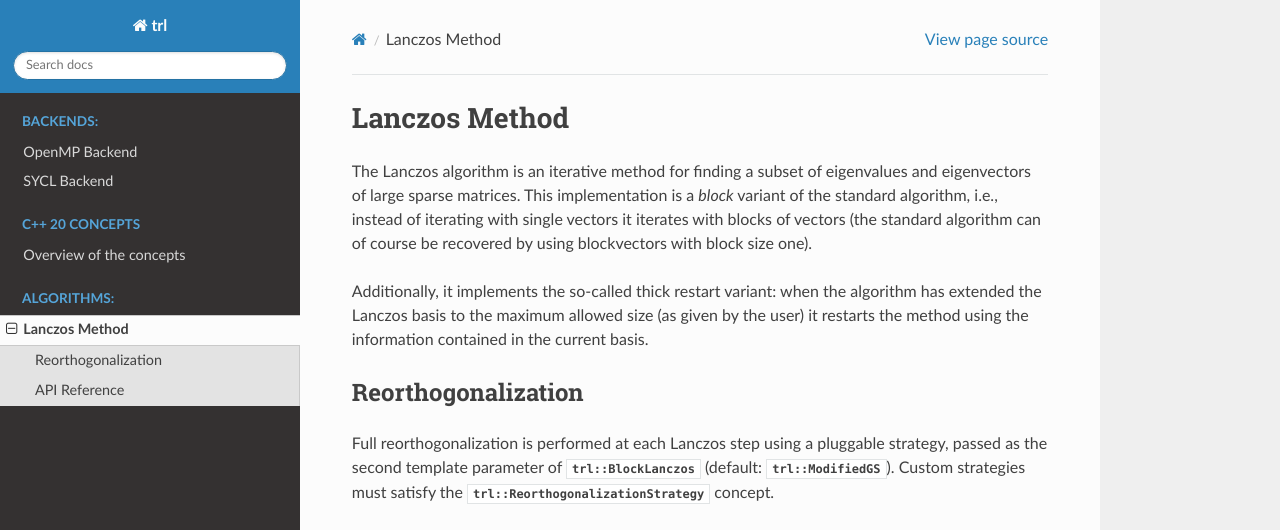
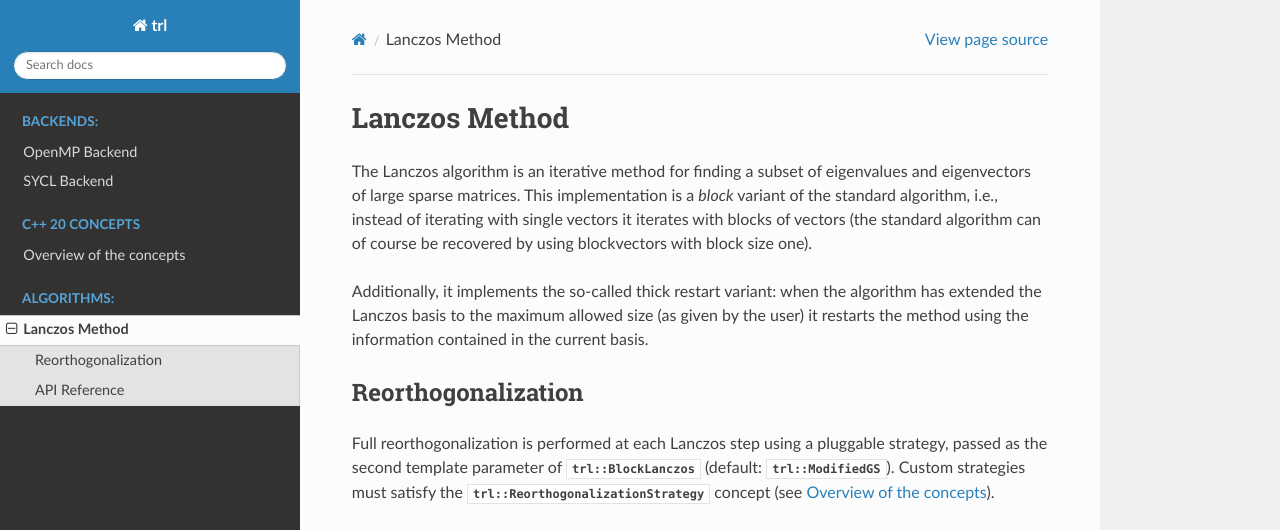
Before and after one commit to nilsfriess/trl, a Sphinx documentation site: the page built from docs/algorithms/lanczos.rst, in a window 1280 px wide and 1123 px high. Shown: the top 530 px of the window. Built offline with Sphinx 7.4.7 and the Read the Docs theme 3.1.0, drawn with Linux system fonts in a browser that asks for light colours; grey boxes are pictures that could not be loaded.

Commit message:
Clarify reorthogonalization strategy documentation in Lanczos method

```diff
--- a/docs/algorithms/lanczos.rst
+++ b/docs/algorithms/lanczos.rst
@@ -17,12 +17,9 @@
 Full reorthogonalization is performed at each Lanczos step using a pluggable
 strategy, passed as the second template parameter of :cpp:class:`trl::BlockLanczos`
 (default: :cpp:struct:`trl::ModifiedGS`). Custom strategies must satisfy the
-:cpp:concept:`trl::ReorthogonalizationStrategy` concept.
+:cpp:concept:`trl::ReorthogonalizationStrategy` concept (see :doc:`/concepts/index`).
 
 .. doxygenstruct:: trl::ModifiedGS
-   :project: trl
-
-.. doxygenconcept:: trl::ReorthogonalizationStrategy
    :project: trl
 
 API Reference
```
